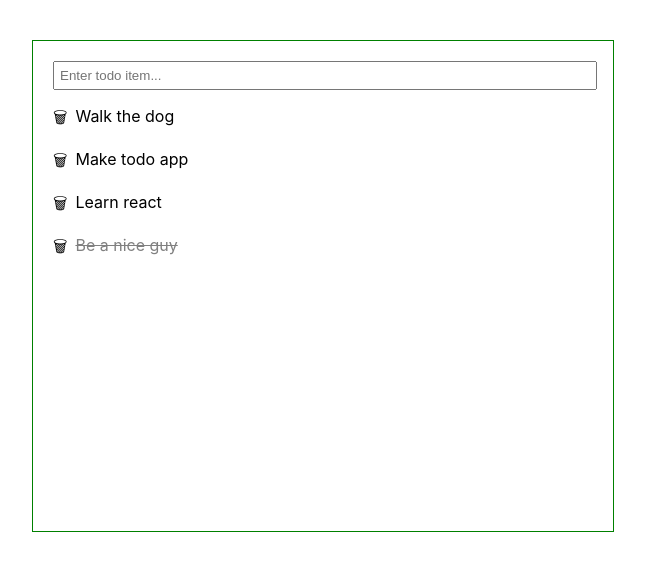
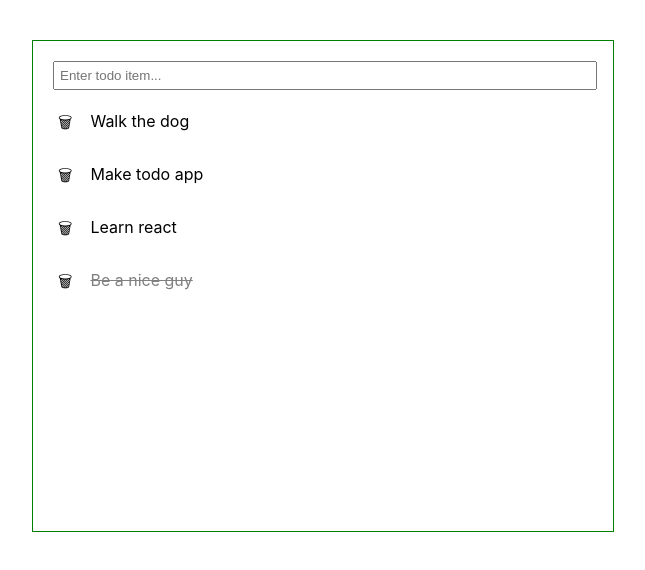
Before and after one commit to flagoon/todoApp, a React (Create React App) app: page / in a window 1280 px wide. Shown: the top 570 px of the page, without its empty margins (317-962 px from the left). Built offline with nearby package versions, Linux system fonts and the light colour scheme.

Commit message:
Added function to delete and mark todos.

```diff
--- a/src/compoConto/App.tsx
+++ b/src/compoConto/App.tsx
@@ -7,6 +7,28 @@ import styled from 'styled-components';
 class App extends React.Component {
   public state = {
     todoList,
+  };
+
+  public onTrashClickHandler = (
+    e: React.MouseEvent<HTMLDivElement>,
+    id: number
+  ) => {
+    e.preventDefault();
+    const { todoList: todos } = this.state;
+    const garbage = todos.splice(id, 1);
+    this.setState({ todoList: todos });
+  };
+
+  public onNameClickHandler = (
+    e: React.MouseEvent<HTMLLIElement>,
+    id: number
+  ) => {
+    e.preventDefault();
+    const { todoList: todos } = this.state;
+    const todoToChange = todos[id];
+    todoToChange.isDone = !todoToChange.isDone;
+    const removedOldListItem = todos.splice(id, 1, todoToChange);
+    this.setState({ todoList: todos });
   };
 
   public onSubmit = (
@@ -27,7 +49,11 @@ class App extends React.Component {
     return (
       <MainAppArea>
         <InputContainer onSubmit={this.onSubmit} />
-        <TodoList todoList={this.state.todoList} />
+        <TodoList
+          onTrashClickHandler={this.onTrashClickHandler}
+          onNameClickHandler={this.onNameClickHandler}
+          todoList={this.state.todoList}
+        />
       </MainAppArea>
     );
   }
@@ -35,7 +61,7 @@ class App extends React.Component {
 
 const MainAppArea = styled.div`
   width: 540px;
-  height: 450px;
+  min-height: 450px;
   border: 1px solid green;
   margin: 40px auto;
   padding: 20px;
--- a/src/compoConto/Todos/DisableButton.tsx
+++ b/src/compoConto/Todos/DisableButton.tsx
@@ -3,13 +3,20 @@ import styled from 'styled-components';
 
 interface IProps {
   className: string;
-  onClick: (e: React.MouseEvent<HTMLDivElement>, id: number) => void;
+  onTrashClickHandler: (
+    e: React.MouseEvent<HTMLDivElement>,
+    id: number
+  ) => void;
   todoId: number;
 }
 
-export const DisableButton = ({ className, onClick, todoId }: IProps) => {
+export const DisableButton = ({
+  className,
+  onTrashClickHandler,
+  todoId,
+}: IProps) => {
   return (
-    <div className={className} onClick={e => onClick(e, todoId)}>
+    <div className={className} onClick={e => onTrashClickHandler(e, todoId)}>
       🗑
     </div>
   );
@@ -17,5 +24,11 @@ export const DisableButton = ({ className, onClick, todoId }: IProps) => {
 
 export const StyledDisableButton = styled(DisableButton)`
   margin-right: 0.5rem;
+  padding: 5px;
   cursor: pointer;
+
+  &:hover {
+    background: greenyellow;
+    border-radius: 5px;
+  }
 `;
--- a/src/compoConto/Todos/TodoContainer.tsx
+++ b/src/compoConto/Todos/TodoContainer.tsx
@@ -6,14 +6,18 @@ import { StyledDisableButton } from './DisableButton';
 
 interface IProps {
   todoList: ITodoItem[];
+  onTrashClickHandler: (
+    e: React.MouseEvent<HTMLDivElement>,
+    id: number
+  ) => void;
+  onNameClickHandler: (e: React.MouseEvent<HTMLLIElement>, id: number) => void;
 }
 
-const onClick = (e: React.MouseEvent<HTMLDivElement>, id: number) => {
-  e.preventDefault();
-  console.log(id);
-};
-
-export const TodoList = ({ todoList }: IProps) => {
+export const TodoList = ({
+  todoList,
+  onTrashClickHandler,
+  onNameClickHandler,
+}: IProps) => {
   return (
     <TodoListArea>
       {todoList.map((el: ITodoItem, index: number) => {
@@ -23,12 +27,13 @@ export const TodoList = ({ todoList }: IProps) => {
               todoId={index}
               isDone={el.isDone}
               className="todoItem"
+              onNameClickHandler={onNameClickHandler}
             >
               {el.name}
             </StyledTodoItem>
             <StyledDisableButton
               className="styledDisableButton"
-              onClick={onClick}
+              onTrashClickHandler={onTrashClickHandler}
               todoId={index}
             />
           </TodoItemArea>
--- a/src/compoConto/Todos/TodoItem.tsx
+++ b/src/compoConto/Todos/TodoItem.tsx
@@ -6,11 +6,21 @@ interface IProps {
   todoId: number;
   isDone: boolean;
   className: string;
+  onNameClickHandler: (e: React.MouseEvent<HTMLLIElement>, id: number) => void;
 }
 
-export const TodoItem = ({ todoId, children, className }: IProps) => {
+export const TodoItem = ({
+  todoId,
+  children,
+  className,
+  onNameClickHandler,
+}: IProps) => {
   return (
-    <li data-id={todoId} className={className}>
+    <li
+      data-id={todoId}
+      className={className}
+      onClick={e => onNameClickHandler(e, todoId)}
+    >
       {children}
     </li>
   );
@@ -22,5 +32,6 @@ export const StyledTodoItem = styled(TodoItem)`
     isDone ? 'line-through' : 'none'};
   list-style-type: none;
   transition: text-decoration 1s;
-  display: inline;
+  padding: 5px;
+  cursor: pointer;
 `;
```
